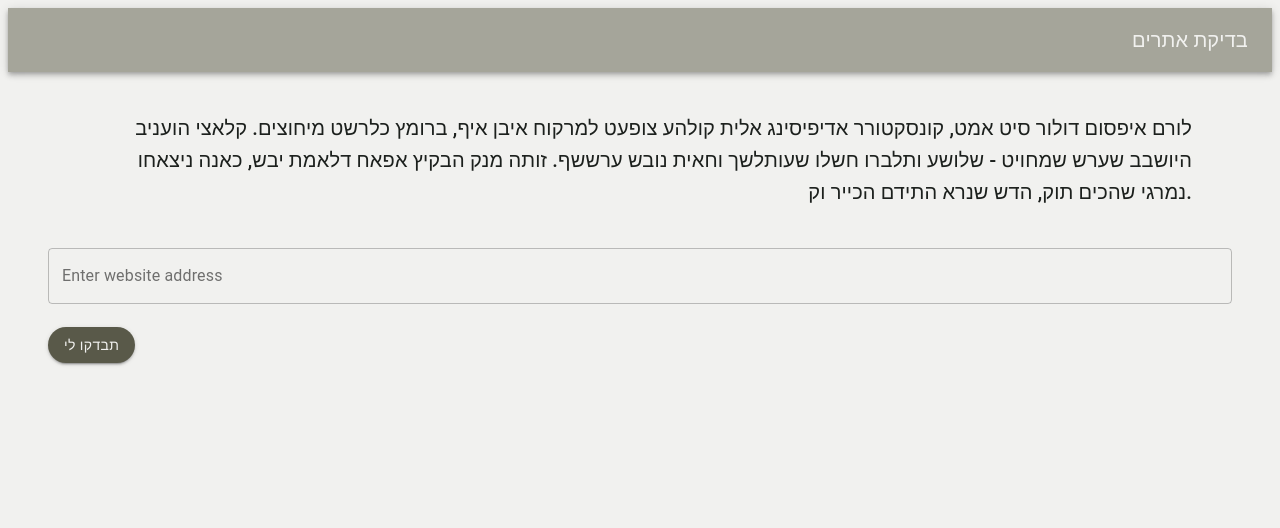
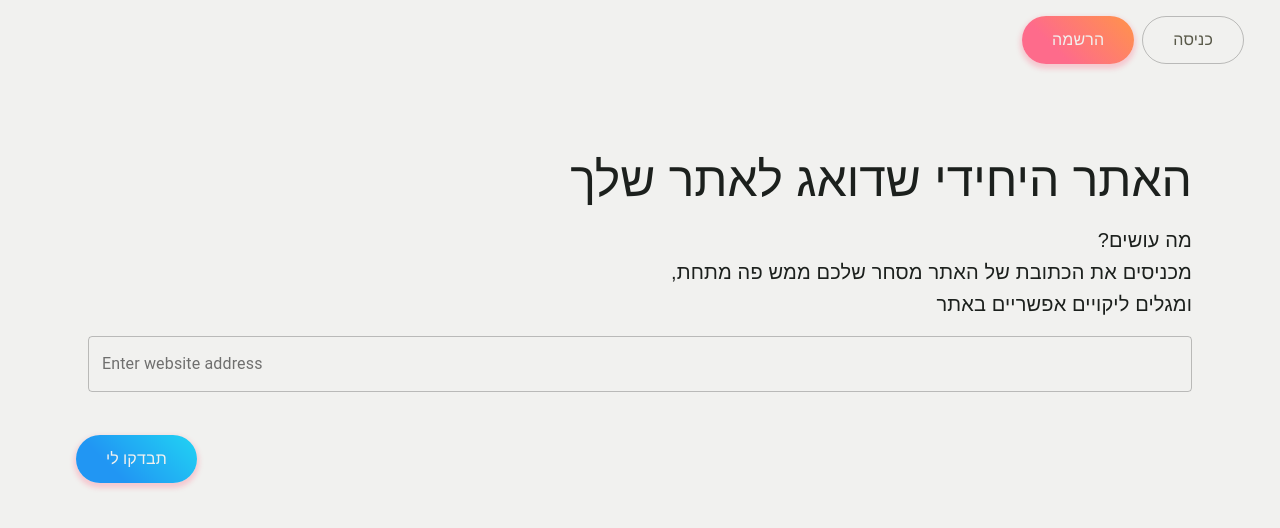
Before and after one commit to yuvalta/ConsumerProtectionChecker, a React (Create React App) app: page / in a window 1280 px wide. Shown: the top 528 px of the page. Built offline with nearby package versions, Linux system fonts and the light colour scheme; no server answers.

Commit message:
Design changes

```diff
--- a/src/components/App.js
+++ b/src/components/App.js
@@ -4,45 +4,11 @@ import SearchBar from "./SearchBar";
 import BottomToast from './BottomToast';
 import useSendToServer from '../hooks/useSendToServer';
 import Button from '@material-ui/core/Button';
-import CircularProgress from '@material-ui/core/CircularProgress';
 import ProgressBar from 'react-customizable-progressbar'
 import {UserContext} from '../UserContext';
-import {makeStyles} from '@material-ui/core/styles';
+import useStyles from '../hooks/useStyles';
 import {COLORS} from "../colors";
 import Typography from "@material-ui/core/Typography";
-
-const useStyles = makeStyles((theme) => ({
-  root: {
-    margin: theme.spacing(5),
-    flexGrow: 1
-  },
-
-  content: {
-    margin: theme.spacing(5),
-    textAlign: 'right',
-    flexGrow: 1,
-    color: COLORS.black
-  },
-
-  center: {
-    position: 'fixed',
-    left: '50%',
-    top: '50%',
-  },
-
-  root_disabled: {
-    margin: theme.spacing(5),
-    flexGrow: 1,
-    pointerEvents: "none",
-    opacity: "0.7"
-  },
-
-  button: {
-    backgroundColor: COLORS.dark_gray,
-    color: COLORS.dirty_white,
-    borderRadius: '50px'
-  }
-}));
 
 const App = () => {
   const {website, openToast, statusToast, progress, setProgress} = useContext(UserContext);
@@ -52,22 +18,25 @@ const App = () => {
 
   const getMainBody = () => {
     return (
-      // <div className={!openToast || statusToast === 'error' || statusToast === 'success' ? classes.root : classes.root_disabled}>
-      <div className={classes.root}>
-        <Typography variant="h6" className={classes.content}>
-          לורם איפסום דולור סיט אמט, קונסקטורר אדיפיסינג אלית קולהע צופעט למרקוח איבן איף, ברומץ כלרשט מיחוצים.
-          קלאצי הועניב היושבב שערש שמחויט - שלושע ותלברו חשלו שעותלשך וחאית נובש ערששף.
-          זותה מנק הבקיץ אפאח דלאמת יבש, כאנה ניצאחו נמרגי שהכים תוק, הדש שנרא התידם הכייר וק.
+      <div className={classes.main_content}>
+
+        <Typography variant="h3" className={classes.text}>
+          האתר היחידי שדואג לאתר שלך
         </Typography>
 
-        <SearchBar style={{
-          width: '75%',
-          height: '75%',
-        }}/>
-        <Button onClick={() => sendToServer(website)} variant="contained"
-                style={{borderRadius: '50px'}}
-                className={classes.button}>
-          תבדקו לי
+        <Typography variant="h6" className={classes.text}>
+          מה עושים?
+          <br/>
+          מכניסים את הכתובת של האתר מסחר שלכם ממש פה מתחת,<br/>
+          ומגלים ליקויים אפשריים באתר
+        </Typography>
+
+        <SearchBar/>
+
+        <Button onClick={() => sendToServer(website)} className={classes.button_blue_gradient}>
+          <Typography className={classes.button_light_text}>
+            תבדקו לי
+          </Typography>
         </Button>
       </div>
     );
@@ -78,14 +47,14 @@ const App = () => {
     <div>
       <div>
         <Header/>
-        <div>
+        <div style={{display: 'flex', justifyContent: 'center'}}>
           {!openToast || statusToast === 'error' || statusToast === 'success'
             ?
             getMainBody()
             :
             <ProgressBar
               className={classes.center}
-              radius={100}
+              radius={250}
               progress={progress}
               cut={120}
               rotate={-210}
--- a/src/components/BottomToast.js
+++ b/src/components/BottomToast.js
@@ -2,18 +2,20 @@ import React, {useContext} from "react";
 import MuiAlert from '@material-ui/lab/Alert';
 import Snackbar from '@material-ui/core/Snackbar';
 import {UserContext} from "../UserContext";
+import useStyles from "../hooks/useStyles";
 
 function Alert(props) {
   return <MuiAlert elevation={6} variant="filled" {...props} />;
 }
 
 const BottomToast = () => {
-
+  const classes = useStyles();
   const {openToast, setOpenToast, statusToast, messageToast} = useContext(UserContext);
 
   return (
-    <Snackbar open={openToast} onClose={statusToast === 'error' || statusToast === 'success' ? handleClose : null}>
-      <Alert severity={statusToast}>
+    <Snackbar open={openToast}
+              onClose={statusToast === 'error' || statusToast === 'success' ? handleClose : null}>
+      <Alert className={classes.bottomToast}  severity={statusToast} icon={false}>
         {messageToast}
       </Alert>
     </Snackbar>
--- a/src/components/Header.js
+++ b/src/components/Header.js
@@ -1,21 +1,9 @@
 import React from 'react';
-import {makeStyles} from '@material-ui/core/styles';
 import AppBar from '@material-ui/core/AppBar';
 import Toolbar from '@material-ui/core/Toolbar';
 import Typography from '@material-ui/core/Typography';
-import {COLORS} from "../colors";
-
-const useStyles = makeStyles((theme) => ({
-  root: {
-    flexGrow: 1,
-    direction: 'rtl',
-    background: COLORS.gray
-  },
-  title: {
-    flexGrow: 1,
-    color: COLORS.dirty_white
-  },
-}));
+import Button from "@material-ui/core/Button";
+import useStyles from '../hooks/useStyles';
 
 const Header = () => {
   const classes = useStyles();
@@ -23,9 +11,20 @@ const Header = () => {
   return (
     <AppBar position="static" className={classes.root}>
       <Toolbar>
-        <Typography variant="h6" className={classes.title}>
-          בדיקת אתרים
-        </Typography>
+
+
+        <Button variant='outlined' className={classes.simple_button}>
+          <Typography className={classes.button_dark_text}>
+            כניסה
+          </Typography>
+        </Button>
+
+        <Button className={classes.button_red_gradient}>
+          <Typography className={classes.button_light_text}>
+            הרשמה
+          </Typography>
+        </Button>
+
       </Toolbar>
     </AppBar>
   );
--- a/src/components/SearchBar.js
+++ b/src/components/SearchBar.js
@@ -2,23 +2,25 @@ import React, {useState, useContext} from "react";
 import TextField from '@material-ui/core/TextField';
 import {UserContext} from '../UserContext';
 import useSendToServer from "../hooks/useSendToServer";
+import useStyles from "../hooks/useStyles";
+import {COLORS} from "../colors";
 
 const MAX_LENGTH_WEBSITE_URL = 500;
 
 const SearchBar = () => {
+  const classes = useStyles();
   const website = useContext(UserContext);
   const [sendToServer] = useSendToServer()
 
   const [error, setError] = useState("");
 
   return (
-    <form noValidate autoComplete="off" onSubmit={onSubmit}>
+    <form noValidate autoComplete="off" onSubmit={onSubmit} className={classes.searchbar}>
       <TextField onChange={(event) => validateWebsiteValue(event)}
                  error={error !== ""}
                  helperText={error !== "" ? error : ' '}
                  id="outlined-basic" label="Enter website address"
                  fullWidth
-
                  variant="outlined"/>
     </form>
   );
--- /dev/null
+++ b/src/hooks/useStyles.js
@@ -0,0 +1,98 @@
+import {makeStyles} from "@material-ui/core/styles";
+import {COLORS} from "../colors";
+import useSendToServer from "./useSendToServer";
+
+const useStyles = makeStyles((theme) => ({
+  main_content: {
+    margin: theme.spacing(8),
+    flexGrow: 1
+  },
+
+  text: {
+    direction: 'rtl',
+    fontFamily: '"Helvetica Neue"',
+    margin: theme.spacing(2),
+    textAlign: 'right',
+    flexGrow: 1,
+    color: COLORS.black
+  },
+
+  center: {
+    marginTop: theme.spacing(15),
+  },
+
+  root_disabled: {
+    margin: theme.spacing(5),
+    flexGrow: 1,
+    pointerEvents: "none",
+    opacity: "0.7"
+  },
+
+  button_red_gradient: {
+    margin: theme.spacing(0.5),
+    variant: 'contained',
+    background: 'linear-gradient(45deg, #FE6B8B 30%, #FF8E53 90%)',
+    border: 0,
+    borderRadius: '50px',
+    boxShadow: '0 3px 5px 2px rgba(255, 105, 135, .3)',
+    color: 'white',
+    height: 48,
+    padding: '0 30px',
+  },
+
+  button_blue_gradient: {
+    margin: theme.spacing(0.5),
+    variant: 'contained',
+    background: 'linear-gradient(45deg, #2196F3 30%, #21CBF3 90%)',
+    border: 0,
+    borderRadius: '50px',
+    boxShadow: '0 3px 5px 2px rgba(255, 105, 135, .3)',
+    color: 'white',
+    height: 48,
+    padding: '0 30px',
+  },
+
+  simple_button: {
+    margin: theme.spacing(0.5),
+    size: 'medium',
+    borderRadius: '50px',
+    padding: '0 30px',
+    height: 48,
+  },
+
+  root: {
+    background: 'transparent',
+    flexGrow: 1,
+    direction: 'rtl',
+    boxShadow: 'none'
+  },
+
+  title: {
+    variant: 'h5',
+    flexGrow: 1,
+    color: COLORS.dark_gray
+  },
+
+  searchbar: {
+    flexGrow: 1,
+    margin: theme.spacing(2),
+  },
+
+  bottomToast: {
+    direction: 'rtl',
+  },
+
+  button_dark_text: {
+    variant: 'h6',
+    flexGrow: 1,
+    color: COLORS.dark_gray
+  },
+
+  button_light_text: {
+    variant: 'h6',
+    flexGrow: 1,
+    color: COLORS.dirty_white
+  },
+}));
+
+export default useStyles;
--- a/src/index.js
+++ b/src/index.js
@@ -5,6 +5,6 @@ import {UserProvider} from "./UserContext"
 
 ReactDOM.render(
   <UserProvider>
-    <App/>
+    <App dir="rtl"/>
   </UserProvider>,
   document.querySelector("#root"));
```
Also changed, not shown: src/assets/lighthouse.png (added).
